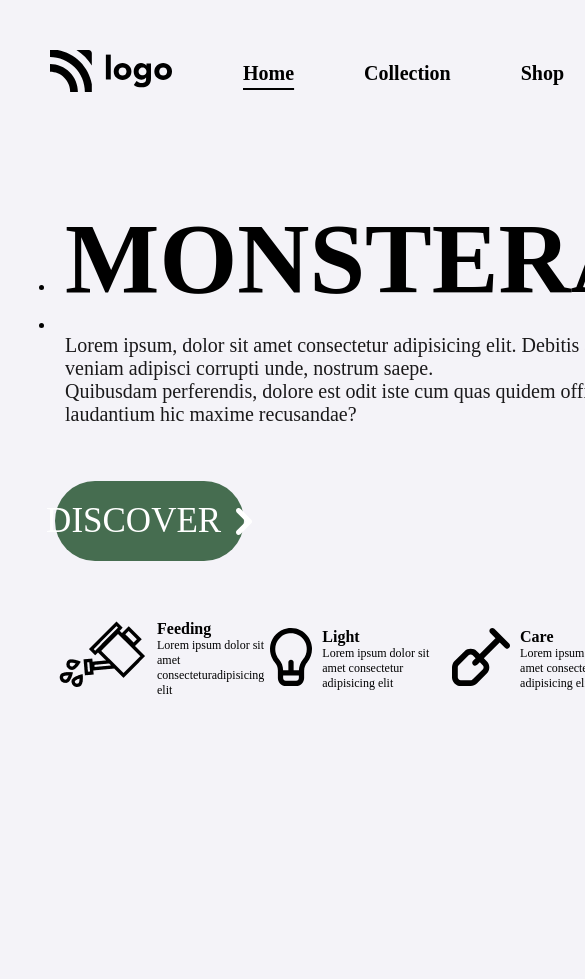
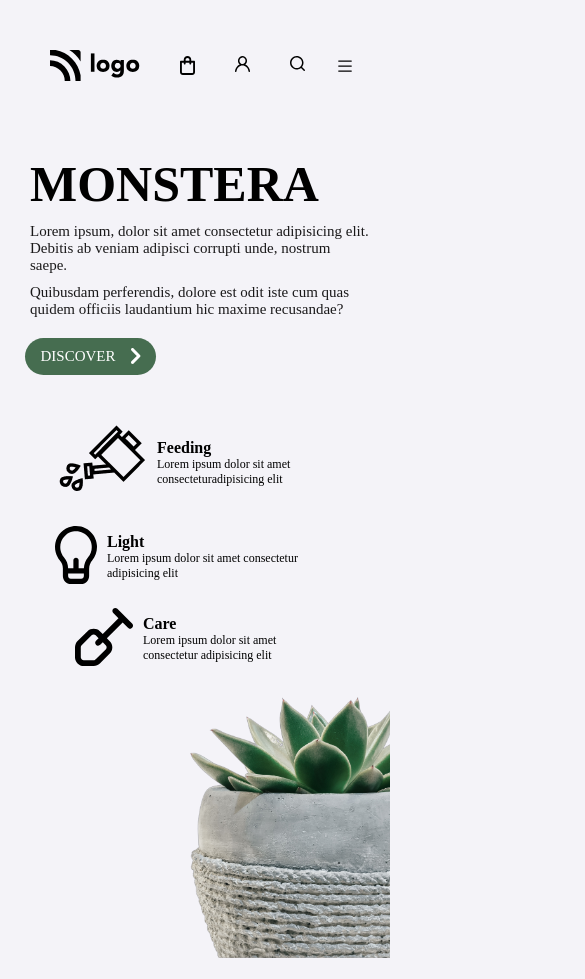
Before and after one commit to AjinkyaVeer007/HTML-CSS-Project6, a website: page index.html in a window 390 px wide. Shown: the top 979 px of the page, 585 px wide, since content can reach past the window. After the commit the page ends 958 px from the top, so only its background shows below. Drawn offline with Linux system fonts and the light colour scheme; a web font is replaced by a local one.

Commit message:
responsive update

```diff
--- a/index.html
+++ b/index.html
@@ -42,10 +42,15 @@
 
     #navEnd {
       display: flex;
+      justify-content: center;
     }
 
     #navEnd>div>img {
       padding-left: 40px;
+    }
+
+    #navEnd svg{
+      display: none;
     }
 
     #midWhole {
@@ -56,6 +61,10 @@
       margin: 55px;
       justify-content: start;
     }
+
+    #midWholePart11 ul li{
+      list-style-type: none;
+     }
 
     #monstera {
       font-size: 100px;
@@ -97,7 +106,7 @@
       background-color: #466d50;
       border-radius: 40px;
       margin-left: 55px;
-      margin-right: 65%;
+      margin-right: 60%;
       padding: 20px;
       justify-content: center;
     }
@@ -133,7 +142,85 @@
       margin-right: 3px;
     }
 
+    @media screen and (max-width : 950px){
+      #navMid{
+        display: none;
+      }
 
+      #navFirst img{
+        width: 90px;
+      }
+
+      #navEnd img{
+        width: 15px;
+      }
+
+      #navEnd svg{
+      display: block;
+      margin-left: 30px;
+    }
+
+    #monstera {
+      font-size: 50px;
+    }
+
+    #midWholePart11 {
+      margin: 20px;
+    }
+
+    #midWholePart11>div>ul :nth-child(3) {
+      font-size: 15px;
+      margin-top: 10px;
+      text-align: left;
+    }
+
+    #midWholePart11>div>ul :nth-child(4) {
+      font-size: 15px;
+      margin-top: 10px;
+      text-align: left;
+    }
+
+    #midWholePart121>div>h1 {
+      font-size: 15px;
+    }
+
+    #midWholePart121 {
+      border-radius: 40px;
+      margin-left: 25px;
+      margin-right: 60%;
+      padding: 10px;
+    }
+
+    #midWholePart122 img{
+      width: 10px;
+    }
+
+    #midWholePart13{
+      margin: 25px 55px;
+      flex-direction: column;
+    }
+    .midWholePart13Parts{
+      margin-top: 20px;
+    }
+
+    #midWholePart13 :nth-child(3){
+      margin-left: 20px;
+    }
+
+    #midWhole{
+      display: flex;
+      flex-direction: column;
+    }
+
+    #imgMain{
+      width: 200px;
+      float: right;
+    }
+
+
+
+
+    }
 
 
 
@@ -173,6 +260,11 @@
       </div>
       <div>
         <img src="./photos/search.svg" />
+      </div>
+      <div>
+        <svg xmlns="http://www.w3.org/2000/svg" width="20" height="20" fill="currentColor" class="bi bi-list" viewBox="0 0 16 16">
+          <path fill-rule="evenodd" d="M2.5 12a.5.5 0 0 1 .5-.5h10a.5.5 0 0 1 0 1H3a.5.5 0 0 1-.5-.5zm0-4a.5.5 0 0 1 .5-.5h10a.5.5 0 0 1 0 1H3a.5.5 0 0 1-.5-.5zm0-4a.5.5 0 0 1 .5-.5h10a.5.5 0 0 1 0 1H3a.5.5 0 0 1-.5-.5z"/>
+        </svg>
       </div>
     </div>
   </nav>
```
